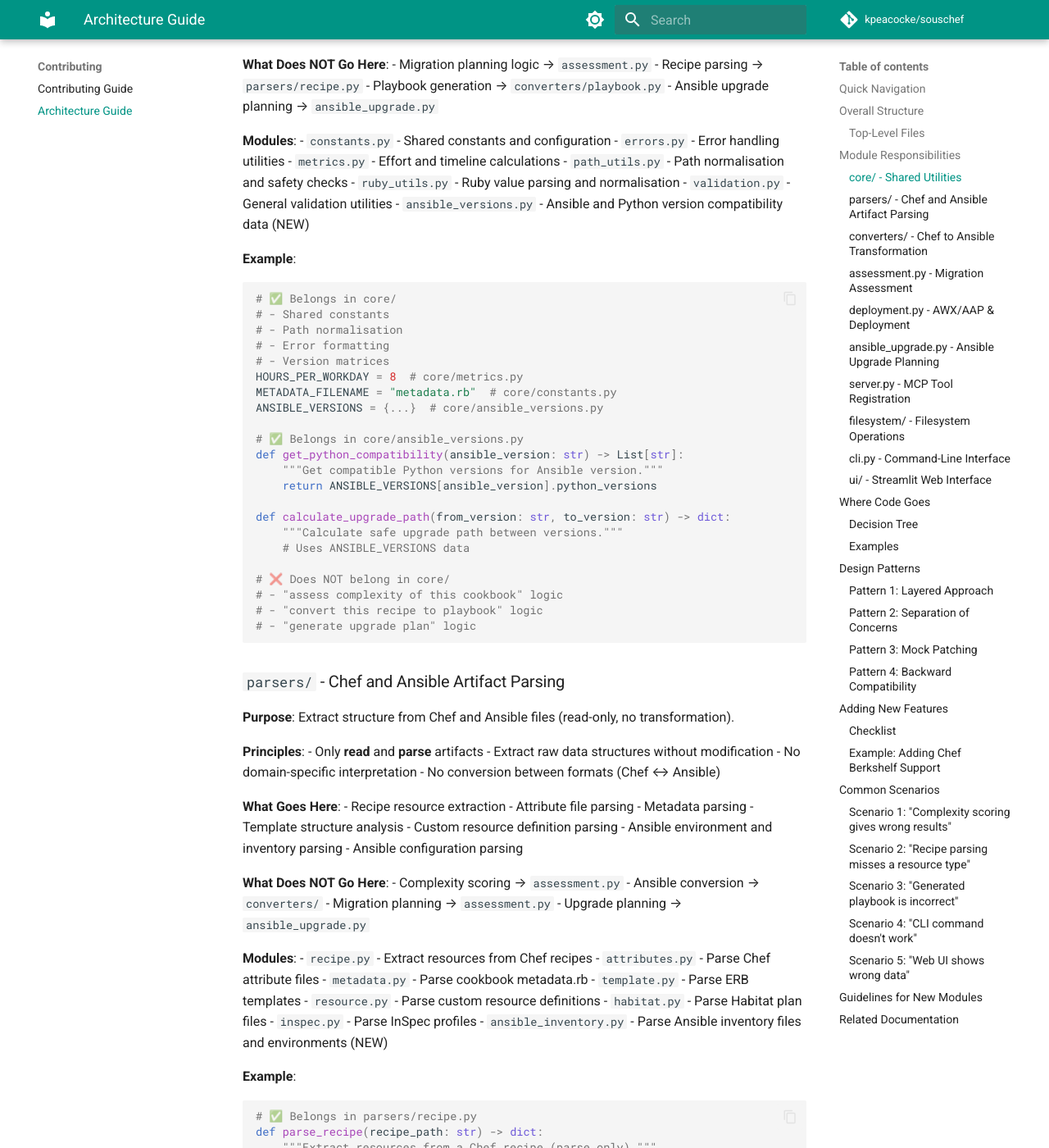
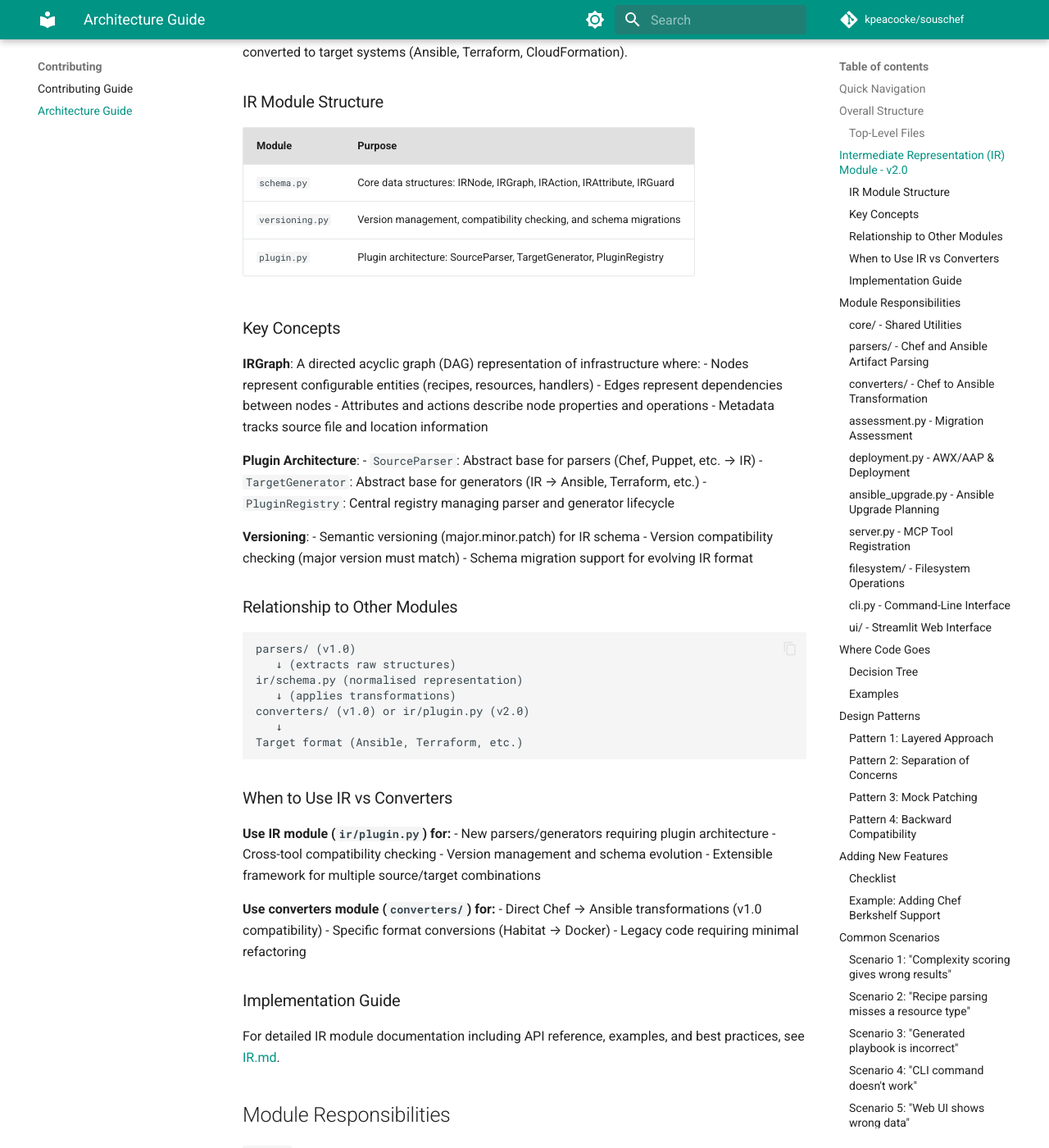
Before and after one commit to kpeacocke/souschef, an MkDocs documentation site: the page built from docs/ARCHITECTURE.md, in a window 1280 px wide and 1400 px high, scrolled down 2166 px. Shown: the whole window at 82% size. Built offline with MkDocs 1.6.1 and Material for MkDocs 9.7.7, drawn with Linux system fonts in a browser that asks for light colours; comment, search, counter and statistics services are not loaded; the version menu is left out; some of the changed text lies outside the part shown.

Commit message:
docs: Add comprehensive IR module documentation and update ARCHITECTURE
- Create docs/IR.md with complete IR module reference:
  - Data structures (IRNodeType, IRNode, IRGraph, IRAction, IRAttribute, IRGuard)
  - Version management and compatibility checking
  - Plugin architecture and extensibility patterns
  - Implementation examples for custom parsers and generators
  - Best practices and testing guidelines

- Update ARCHITECTURE.md:
  - Add IR module to project structure
  - Document IR module responsibilities and relationships
  - Clarify v1.0 converters vs v2.0 plugin architecture
  - Provide migration path guidance

- Update README.md:
  - Add v2.0.0 release section highlighting IR foundation
  - Document core IR modules and capabilities
  - List IR testing and quality metrics
  - Link to IR documentation

All documentation uses Australian English (normalised, honour, organise, etc.)

Relates to: #193, #194, #195

````diff
--- a/docs/ARCHITECTURE.md
+++ b/docs/ARCHITECTURE.md
@@ -21,6 +21,12 @@ souschef/
 ├── assessment.py            # Migration assessment and planning
 ├── deployment.py            # AWX/AAP integration & deployment strategies
 ├── ansible_upgrade.py       # Ansible upgrade planning and assessment
+│
+├── ir/                      # Intermediate Representation (v2.0)
+│   ├── __init__.py          # Package exports
+│   ├── schema.py            # Core IR data structures and graph
+│   ├── versioning.py        # Version management and schema evolution
+│   └── plugin.py            # Plugin architecture for parsers/generators
 │
 ├── core/                    # Shared utilities (no business logic)
 │   ├── __init__.py
@@ -70,6 +76,65 @@ souschef/
 | `assessment.py` | Migration assessment logic | Adding assessment methods, complexity rules |
 | `deployment.py` | AWX integration & deployment patterns | Deployment strategies, platform-specific logic |
 | `ansible_upgrade.py` | Ansible upgrade planning logic | Adding upgrade planning features, new upgrade workflows |
+
+## Intermediate Representation (IR) Module - v2.0
+
+The `ir/` module (introduced in v2.0) provides a unified, abstract representation of infrastructure configurations from various source tools (Chef, Puppet, Salt, Bash, PowerShell) that can be converted to target systems (Ansible, Terraform, CloudFormation).
+
+### IR Module Structure
+
+| Module | Purpose |
+|--------|---------|
+| `schema.py` | Core data structures: IRNode, IRGraph, IRAction, IRAttribute, IRGuard |
+| `versioning.py` | Version management, compatibility checking, and schema migrations |
+| `plugin.py` | Plugin architecture: SourceParser, TargetGenerator, PluginRegistry |
+
+### Key Concepts
+
+**IRGraph**: A directed acyclic graph (DAG) representation of infrastructure where:
+- Nodes represent configurable entities (recipes, resources, handlers)
+- Edges represent dependencies between nodes
+- Attributes and actions describe node properties and operations
+- Metadata tracks source file and location information
+
+**Plugin Architecture**:
+- `SourceParser`: Abstract base for parsers (Chef, Puppet, etc. → IR)
+- `TargetGenerator`: Abstract base for generators (IR → Ansible, Terraform, etc.)
+- `PluginRegistry`: Central registry managing parser and generator lifecycle
+
+**Versioning**:
+- Semantic versioning (major.minor.patch) for IR schema
+- Version compatibility checking (major version must match)
+- Schema migration support for evolving IR format
+
+### Relationship to Other Modules
+
+```
+parsers/ (v1.0)
+   ↓ (extracts raw structures)
+ir/schema.py (normalised representation)
+   ↓ (applies transformations)
+converters/ (v1.0) or ir/plugin.py (v2.0)
+   ↓
+Target format (Ansible, Terraform, etc.)
+```
+
+### When to Use IR vs Converters
+
+**Use IR module (`ir/plugin.py`) for:**
+- New parsers/generators requiring plugin architecture
+- Cross-tool compatibility checking
+- Version management and schema evolution
+- Extensible framework for multiple source/target combinations
+
+**Use converters module (`converters/`) for:**
+- Direct Chef → Ansible transformations (v1.0 compatibility)
+- Specific format conversions (Habitat → Docker)
+- Legacy code requiring minimal refactoring
+
+### Implementation Guide
+
+For detailed IR module documentation including API reference, examples, and best practices, see [IR.md](IR.md).
 
 ## Module Responsibilities
 
````
Also changed, not shown: README.md (+34 -0 lines), docs/IR.md (added, +511 -0 lines).
